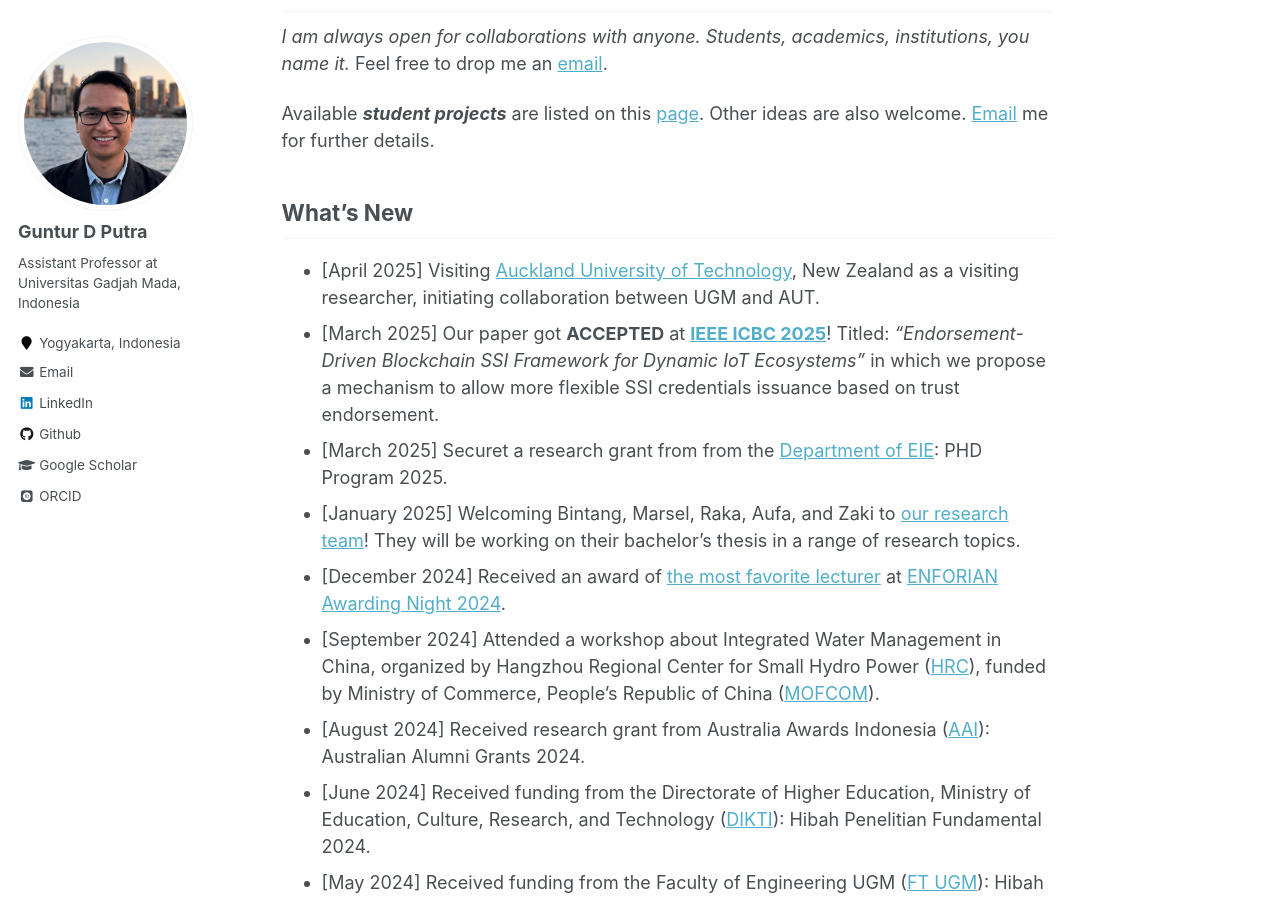
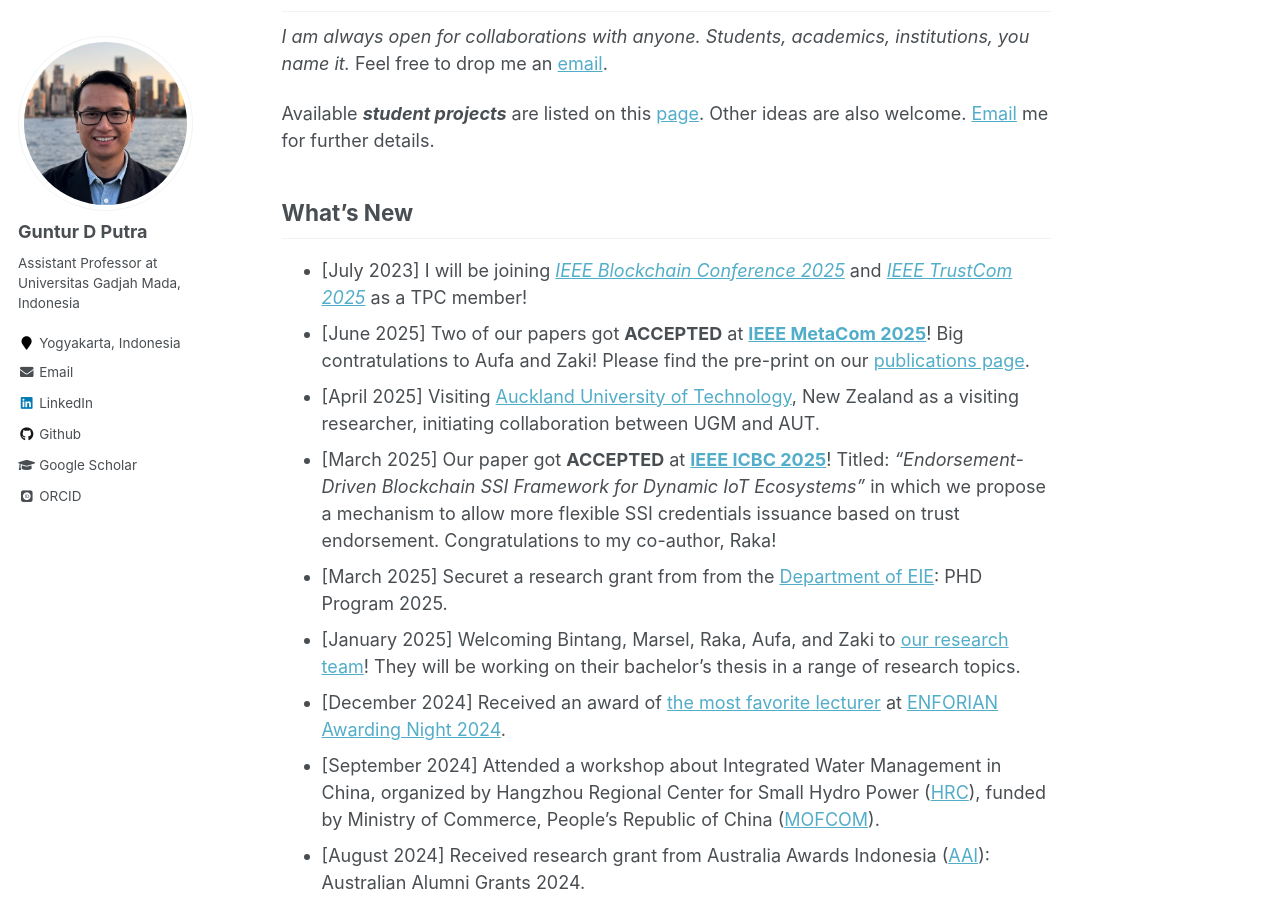
Before and after one commit to gdputra/gdputra.github.io, a Jekyll site: the page built from _pages/about.md, in a window 1280 px wide and 900 px high, scrolled down 681 px. Built offline with Jekyll 4.4.1, drawn with Linux system fonts in a browser that asks for light colours; some web fonts are replaced.

Commit message:
Update about.md
Add some news about accepted papers and TPC.

```diff
--- a/_pages/about.md
+++ b/_pages/about.md
@@ -24,8 +24,10 @@ Available _**student projects**_ are listed on this [page](https://gdputra.githu
 
 What's New
 ----------
+- [July 2023] I will be joining *[IEEE Blockchain Conference 2025](https://ieee-cybermatics.org/2025/blockchain/)* and *[IEEE TrustCom 2025](https://ieee-aiplus-2025.org/)* as a TPC member!
+- [June 2025] Two of our papers got **ACCEPTED** at [**IEEE MetaCom 2025**](https://ieee-metacom.org/)! Big contratulations to Aufa and Zaki! Please find the pre-print on our [publications page](https://gdputra.github.io/publications/).
 - [April 2025] Visiting [Auckland University of Technology](https://www.aut.ac.nz/), New Zealand as a visiting researcher, initiating collaboration between UGM and AUT.
-- [March 2025] Our paper got **ACCEPTED** at [**IEEE ICBC 2025**](https://icbc2025.ieee-icbc.org/)! Titled: _"Endorsement-Driven Blockchain SSI Framework for Dynamic IoT Ecosystems"_ in which we propose a mechanism to allow more flexible SSI credentials issuance based on trust endorsement.
+- [March 2025] Our paper got **ACCEPTED** at [**IEEE ICBC 2025**](https://icbc2025.ieee-icbc.org/)! Titled: _"Endorsement-Driven Blockchain SSI Framework for Dynamic IoT Ecosystems"_ in which we propose a mechanism to allow more flexible SSI credentials issuance based on trust endorsement. Congratulations to my co-author, Raka!
 - [March 2025] Securet a research grant from from the [Department of EIE](https://jteti.ugm.ac.id/): PHD Program 2025.
 - [January 2025] Welcoming Bintang, Marsel, Raka, Aufa, and Zaki to [our research team](https://gdputra.github.io/teams/)! They will be working on their bachelor's thesis in a range of research topics.
 - [December 2024] Received an award of [the most favorite lecturer](https://www.instagram.com/stories/highlights/17951790980903561/) at [ENFORIAN Awarding Night 2024](https://www.instagram.com/enforianugm/).
```
